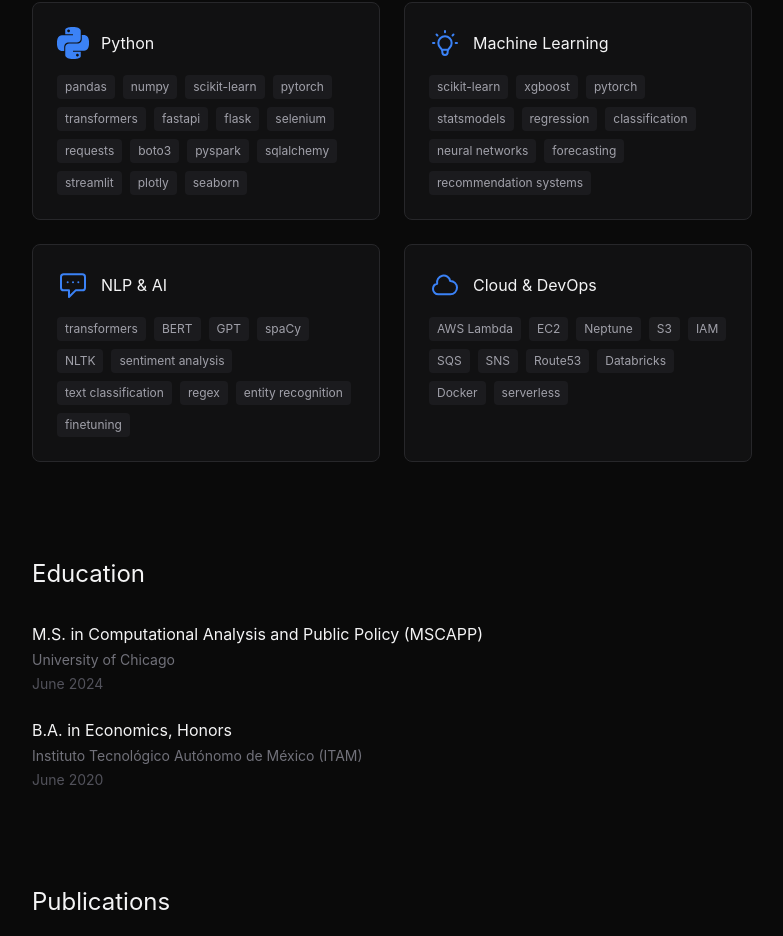
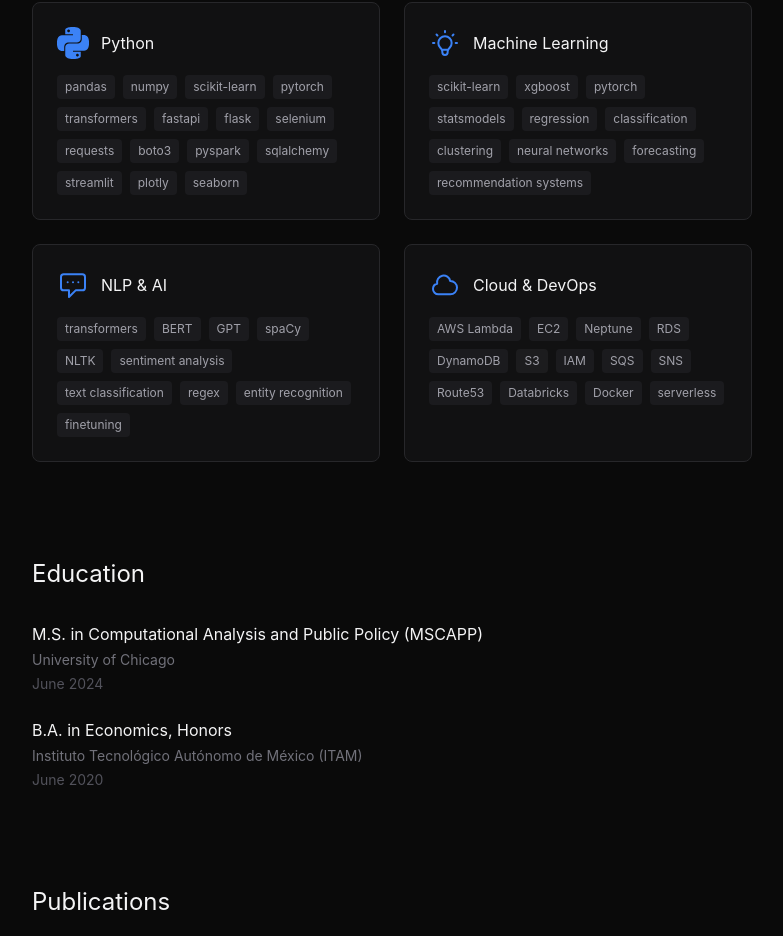
Before and after one commit to FedericoDM/federicodm.github.io, a Next.js app: page / in a window 1280 px wide. Shown: the part 3296-4232 px from the top of the page, without its empty margins (248-1031 px from the left). Built offline with nearby package versions, Linux system fonts and the light colour scheme.

Commit message:
Adding skills to page

```diff
--- a/app/page.tsx
+++ b/app/page.tsx
@@ -180,7 +180,7 @@
 <path strokeLinecap="round" strokeLinejoin="round" strokeWidth={1.5} d="M9.663 17h4.673M12 3v1m6.364 1.636l-.707.707M21 12h-1M4 12H3m3.343-5.657l-.707-.707m2.828 9.9a5 5 0 117.072 0l-.548.547A3.374 3.374 0 0014 18.469V19a2 2 0 11-4 0v-.531c0-.895-.356-1.754-.988-2.386l-.548-.547z" />
 </svg>
 }
-skills={['scikit-learn', 'xgboost', 'pytorch', 'statsmodels', 'regression', 'classification', 'neural networks', 'forecasting', 'recommendation systems']}
+skills={['scikit-learn', 'xgboost', 'pytorch', 'statsmodels', 'regression', 'classification', 'clustering', 'neural networks', 'forecasting', 'recommendation systems']}
 />
 <SkillCard
 title="NLP & AI"
@@ -198,7 +198,7 @@
 <path strokeLinecap="round" strokeLinejoin="round" strokeWidth={1.5} d="M3 15a4 4 0 004 4h9a5 5 0 10-.1-9.999 5.002 5.002 0 10-9.78 2.096A4.001 4.001 0 003 15z" />
 </svg>
 }
-skills={['AWS Lambda', 'EC2', 'Neptune', 'S3', 'IAM', 'SQS', 'SNS', 'Route53', 'Databricks', 'Docker', 'serverless']}
+skills={['AWS Lambda', 'EC2', 'Neptune', 'RDS', 'DynamoDB', 'S3', 'IAM', 'SQS', 'SNS', 'Route53', 'Databricks', 'Docker', 'serverless']}
 />
 </div>
 </section>
```
